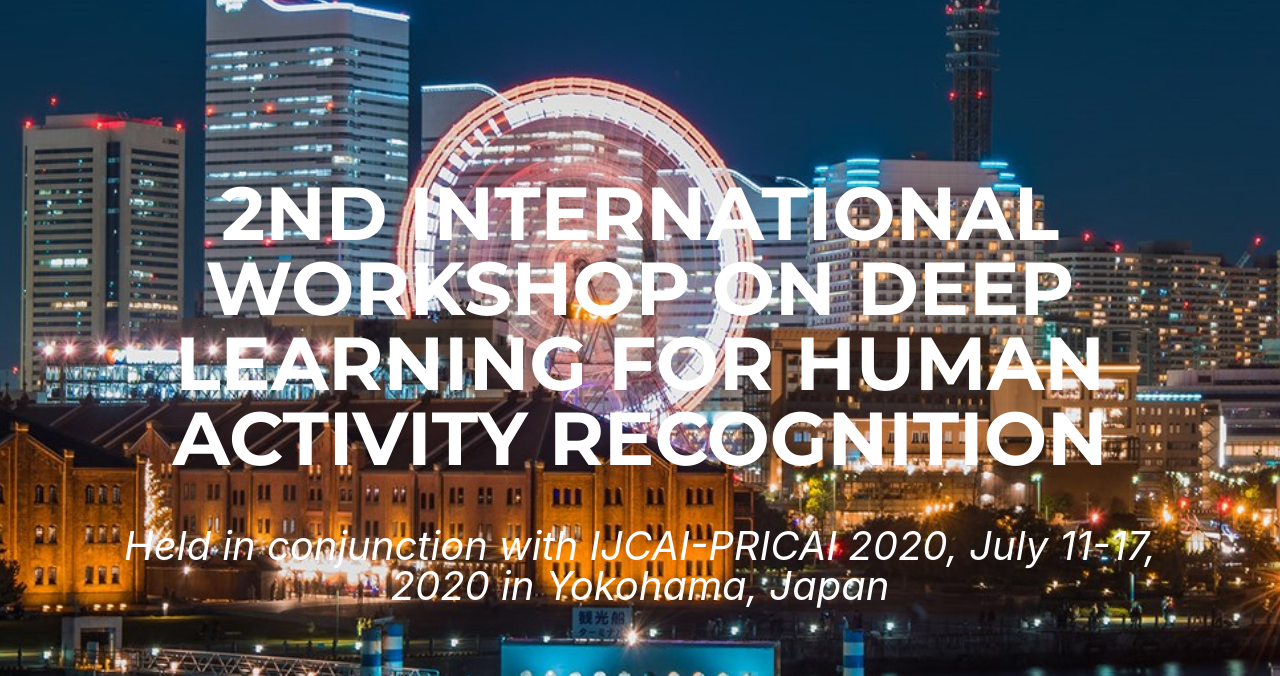
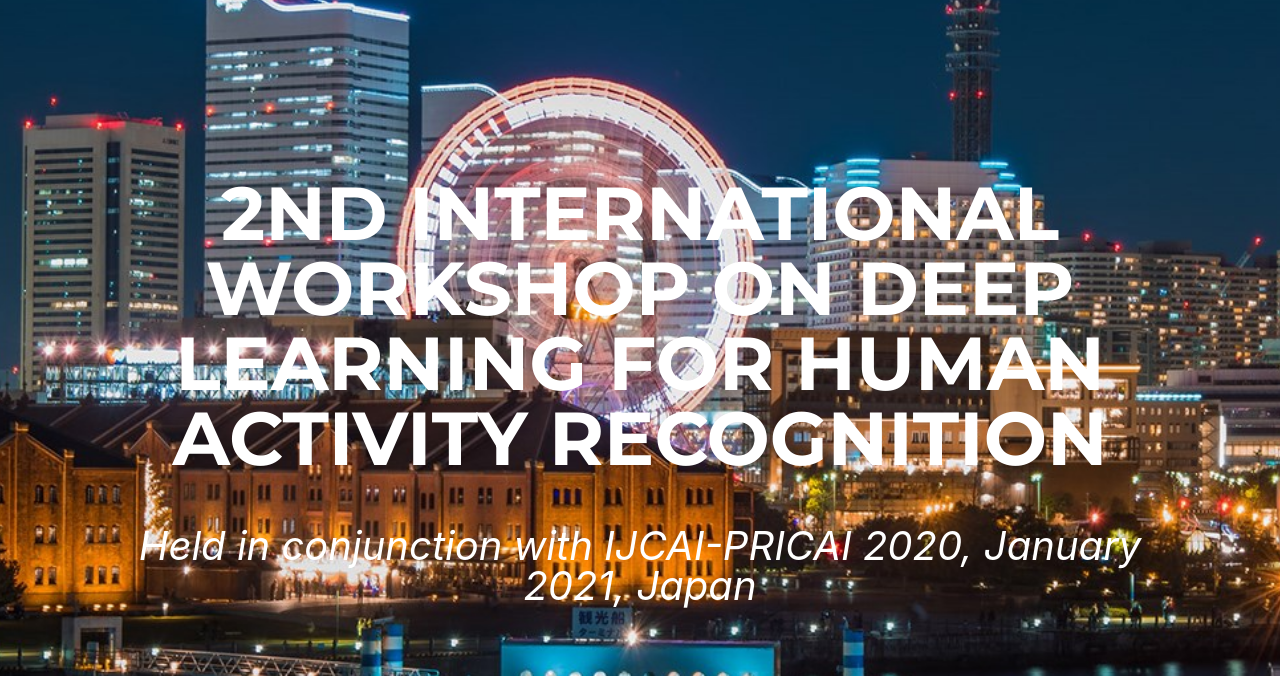
Before and after one commit to keyplay/ijcai2020workshop, a website with bundled scripts: page index.html in a window 1280 px wide. Shown: the part 124-800 px from the top of the page. Built offline with nearby package versions, Linux system fonts and the light colour scheme; files whose address does not match are found by name; a web font is replaced by a local one.

Commit message:
Update index.html

```diff
--- a/index.html
+++ b/index.html
@@ -77,7 +77,7 @@
       <div class="intro-text">
 
         <div class="intro-heading text-uppercase">2nd International Workshop on Deep Learning for Human Activity Recognition</div>
-        <div class="intro-lead-in">Held in conjunction with IJCAI-PRICAI 2020, July 11-17, 2020 in Yokohama, Japan</div>
+        <div class="intro-lead-in">Held in conjunction with IJCAI-PRICAI 2020, January 2021, Japan</div>
       </div>
     </div>
   </header>
```
